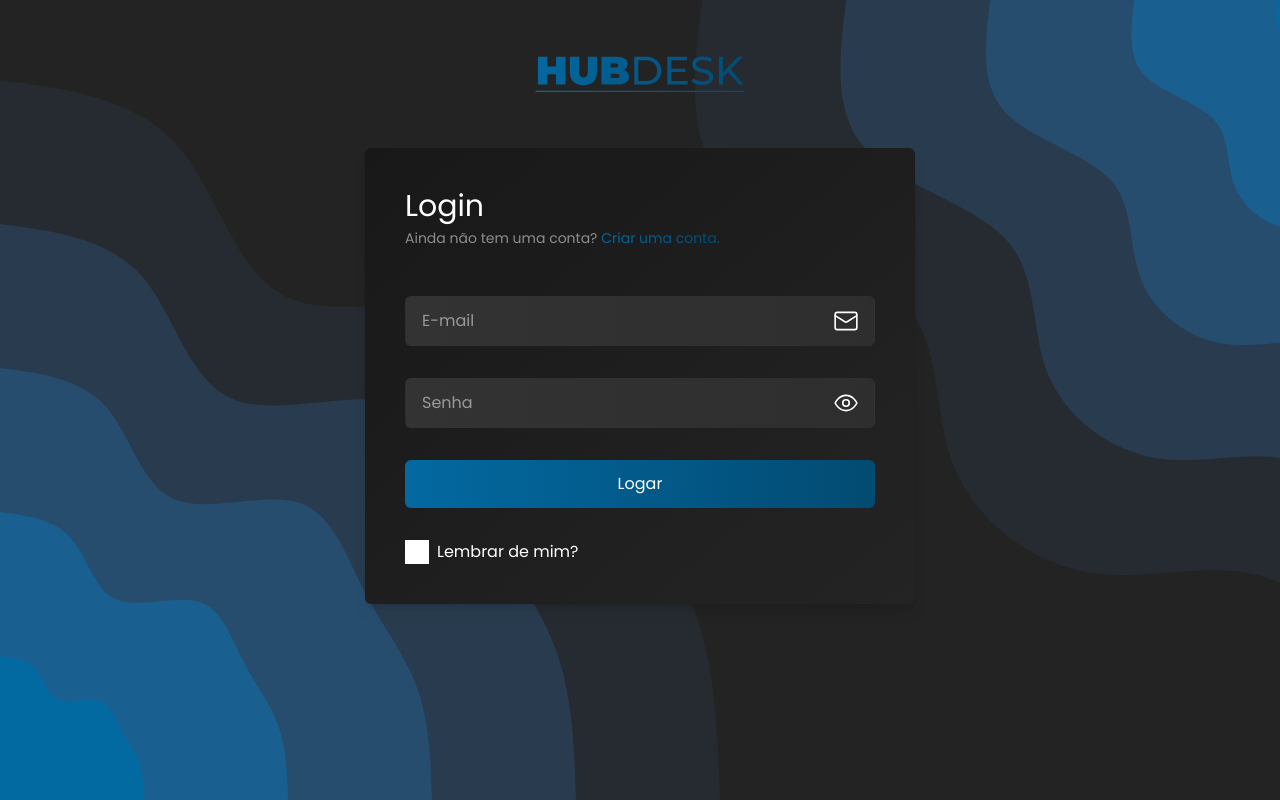
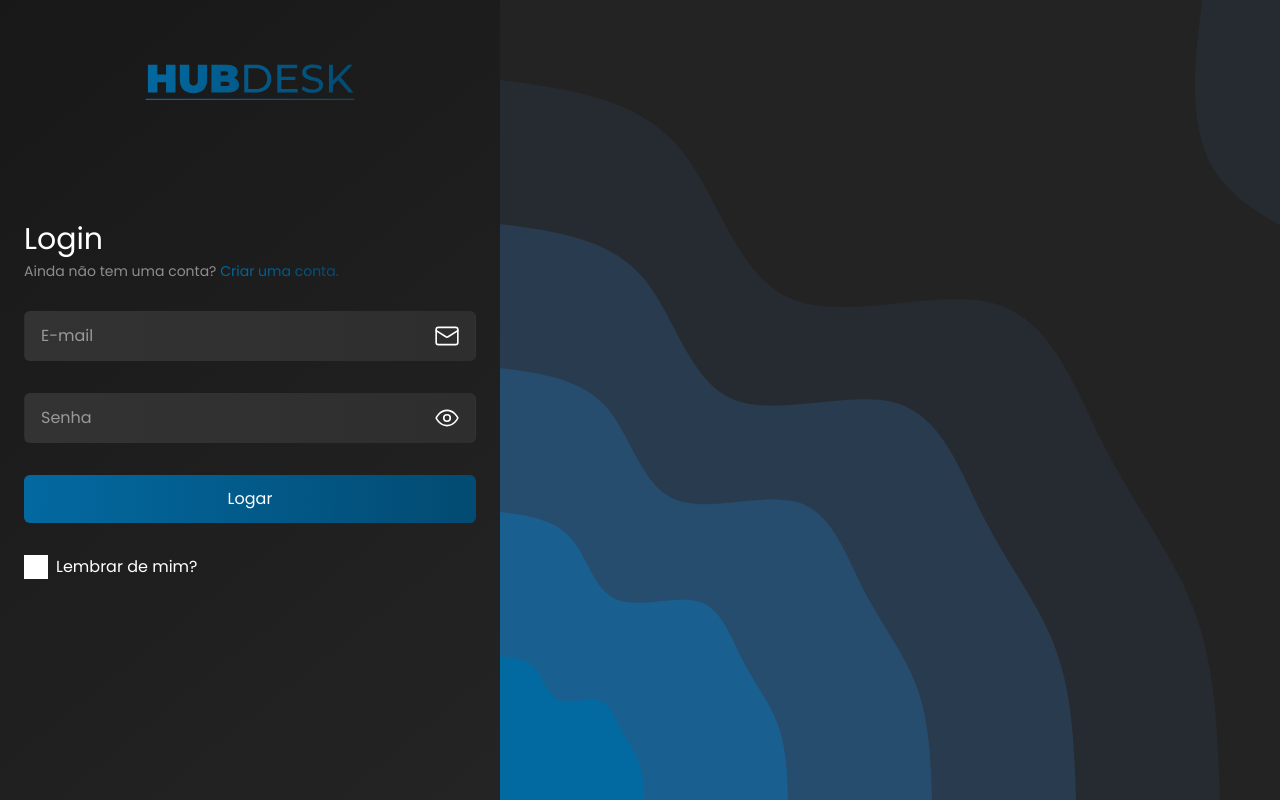
Before and after one commit to cguifernandes/hub-desk, a Next.js app: page /auth/sign-in in a window 1280 px wide. Built offline with nearby package versions, Linux system fonts and the light colour scheme.

Commit message:
feat: adjusting auth page

```diff
--- a/src/app/auth/layout.tsx
+++ b/src/app/auth/layout.tsx
@@ -1,6 +1,7 @@
 import { ReactNode } from 'react'
 import Waves from '../../../public/scene.svg'
 import { Metadata } from 'next'
+import Back from '@/components/back'
 
 export const metadata: Metadata = {
   title: 'Auth | Hub Desk',
@@ -12,11 +13,22 @@ type LayoutProps = {
 
 const Layout = ({ children }: LayoutProps) => {
   return (
-    <main
-      style={{ backgroundImage: `url(${Waves.src})` }}
-      className="min-h-screen bg-cover p-5 pt-8 sm:pt-14"
-    >
-      {children}
+    <main>
+      <section className="flex min-h-screen">
+        <div className="relative flex w-full max-w-[500px] flex-col justify-center bg-grey-gradient p-6 py-16">
+          <Back
+            className="absolute left-2/4 top-16 -translate-x-2/4"
+            href="/"
+          />
+          <div className="flex h-[420px] w-full flex-col justify-evenly">
+            {children}
+          </div>
+        </div>
+        <div
+          style={{ backgroundImage: `url(${Waves.src})` }}
+          className="flex-1 bg-cover"
+        />
+      </section>
     </main>
   )
 }
--- a/src/app/auth/loading.tsx
+++ b/src/app/auth/loading.tsx
@@ -3,20 +3,15 @@ import Skeleton from '@/components/Layout/skeleton'
 const Loading = () => {
   return (
     <>
-      <Skeleton className="m-auto" height={36} width={210} />
-      <div className="mt-8 flex items-center justify-center sm:mt-14">
-        <div className="w-full max-w-[550px] rounded-md bg-grey-gradient p-10 shadow-lg">
       <header className="flex flex-col gap-y-1">
-            <Skeleton width={140} height={36} />
-            <Skeleton width={340} height={20} />
+        <Skeleton className="max-w-[140px]" height={36} />
+        <Skeleton className="max-w-[340px]" height={20} />
       </header>
       <div className="space-y-8 pt-12">
         <Skeleton height={52} />
         <Skeleton height={52} />
         <Skeleton height={52} />
-            <Skeleton height={48} />
-          </div>
-        </div>
+        <Skeleton width={180} height={24} />
       </div>
     </>
   )
--- a/src/app/auth/redirect/page.tsx
+++ b/src/app/auth/redirect/page.tsx
@@ -1,7 +1,6 @@
 'use client'
 import { useRouter } from 'next/navigation'
 import { useEffect } from 'react'
-import Back from '@/components/back'
 import RedirectWrapper from '@/components/Layout/redirect'
 
 const Redirect = () => {
@@ -14,13 +13,10 @@ const Redirect = () => {
   }, [push])
 
   return (
-    <>
-      <Back />
-      <RedirectWrapper
-        text={'A autenticação foi um sucesso!'}
-        subtext="Você será redirecionado"
-      />
-    </>
+    <RedirectWrapper
+      text={'A autenticação foi um sucesso!'}
+      subtext="Você será redirecionado"
+    />
   )
 }
 
--- a/src/app/auth/sign-in/page.tsx
+++ b/src/app/auth/sign-in/page.tsx
@@ -2,7 +2,6 @@ import Heading from '@/components/Typography/heading'
 import Text from '@/components/Typography/text'
 import { Metadata } from 'next'
 import FormSignIn from '@/components/Form/Auth/formSignIn'
-import Back from '@/components/back'
 import Link from 'next/link'
 
 export const metadata: Metadata = {
@@ -12,9 +11,6 @@ export const metadata: Metadata = {
 const SignIn = () => {
   return (
     <>
-      <Back href="/" />
-      <div className="mt-8 flex items-center justify-center sm:mt-14">
-        <div className="w-full max-w-[550px] rounded-md bg-grey-gradient p-10 shadow-lg">
       <header className="flex flex-col gap-y-1">
         <Heading className="text-3xl">Login</Heading>
         <Text size="sm" className="text-white/50">
@@ -25,8 +21,6 @@ const SignIn = () => {
         </Text>
       </header>
       <FormSignIn />
-        </div>
-      </div>
     </>
   )
 }
--- a/src/app/auth/sign-up/page.tsx
+++ b/src/app/auth/sign-up/page.tsx
@@ -2,7 +2,6 @@ import Heading from '@/components/Typography/heading'
 import Text from '@/components/Typography/text'
 import { Metadata } from 'next'
 import FormSignUp from '@/components/Form/Auth/formSignUp'
-import Back from '@/components/back'
 import Link from 'next/link'
 
 export const metadata: Metadata = {
@@ -12,9 +11,6 @@ export const metadata: Metadata = {
 const SignUp = () => {
   return (
     <>
-      <Back href="/" />
-      <div className="mt-8 flex items-center justify-center sm:mt-14">
-        <div className="w-full max-w-[550px] rounded-md bg-grey-gradient p-10 shadow-lg">
       <header className="flex flex-col gap-y-1">
         <Heading className="text-3xl">Registrar</Heading>
         <Text size="sm" className="text-white/50">
@@ -25,8 +21,6 @@ const SignUp = () => {
         </Text>
       </header>
       <FormSignUp />
-        </div>
-      </div>
     </>
   )
 }
--- a/src/components/Form/Auth/formSignIn.tsx
+++ b/src/components/Form/Auth/formSignIn.tsx
@@ -78,7 +78,7 @@ const FormSignIn = () => {
   return (
     <Form.Root
       handleSubmit={handleSubmit(handlerFormSubmit)}
-      className="space-y-8 pt-12"
+      className="space-y-8"
     >
       <Form.Input
         error={errors.email}
--- a/src/components/Form/Auth/formSignUp.tsx
+++ b/src/components/Form/Auth/formSignUp.tsx
@@ -69,7 +69,7 @@ const FormSignUp = () => {
   return (
     <Form.Root
       handleSubmit={handleSubmit(handlerFormSubmit)}
-      className="space-y-8 pt-12"
+      className="space-y-8"
     >
       <Form.Input
         error={errors.email}
--- a/src/components/Form/FormWrapper.tsx
+++ b/src/components/Form/FormWrapper.tsx
@@ -8,10 +8,9 @@ type FormWrapper = {
 
 const FormWrapper = ({ name, register }: FormWrapper) => {
   return (
-    <div className="flex flex-wrap items-center justify-between gap-y-4">
     <label
       htmlFor="checkbox"
-        className="relative mr-6 flex cursor-pointer items-center justify-center"
+      className="relative left-0 flex cursor-pointer items-center"
     >
       <input
         {...register(name)}
@@ -26,7 +25,6 @@ const FormWrapper = ({ name, register }: FormWrapper) => {
       />
       <span className="ml-2 text-white">Lembrar de mim?</span>
     </label>
-    </div>
   )
 }
 
--- a/src/components/back.tsx
+++ b/src/components/back.tsx
@@ -20,7 +20,13 @@ const Back = ({ isHeader = false, className, href }: BackProps) => {
   }, [])
 
   if (!mounted) {
-    return <Skeleton margin={isHeader ? 0 : 'auto'} height={36} width={210} />
+    return (
+      <Skeleton
+        className="absolute left-2/4 top-16 -translate-x-2/4"
+        height={36}
+        width={210}
+      />
+    )
   }
 
   if (href) {
```
Lines whose indentation alone changed are shown as unchanged.
